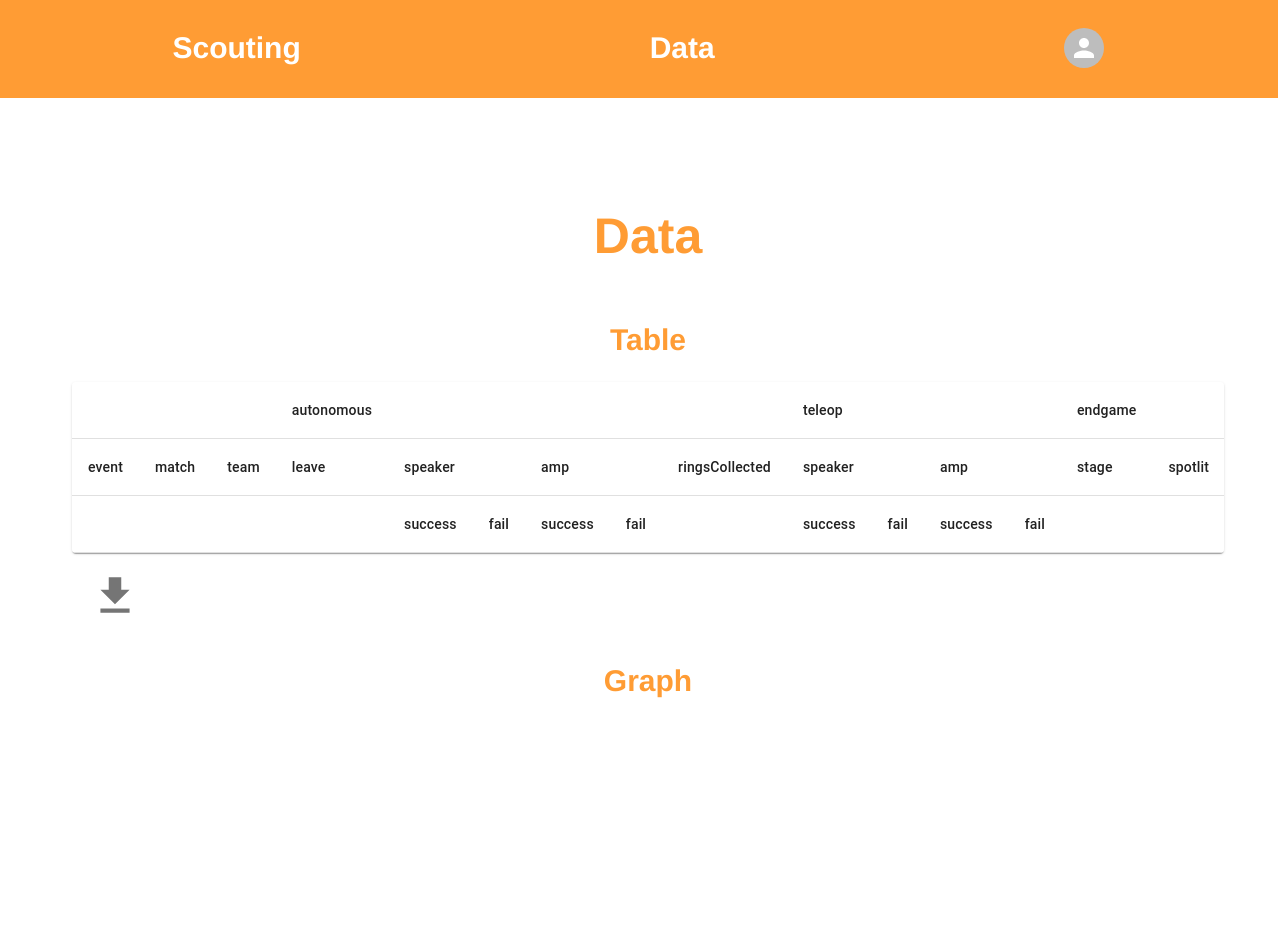
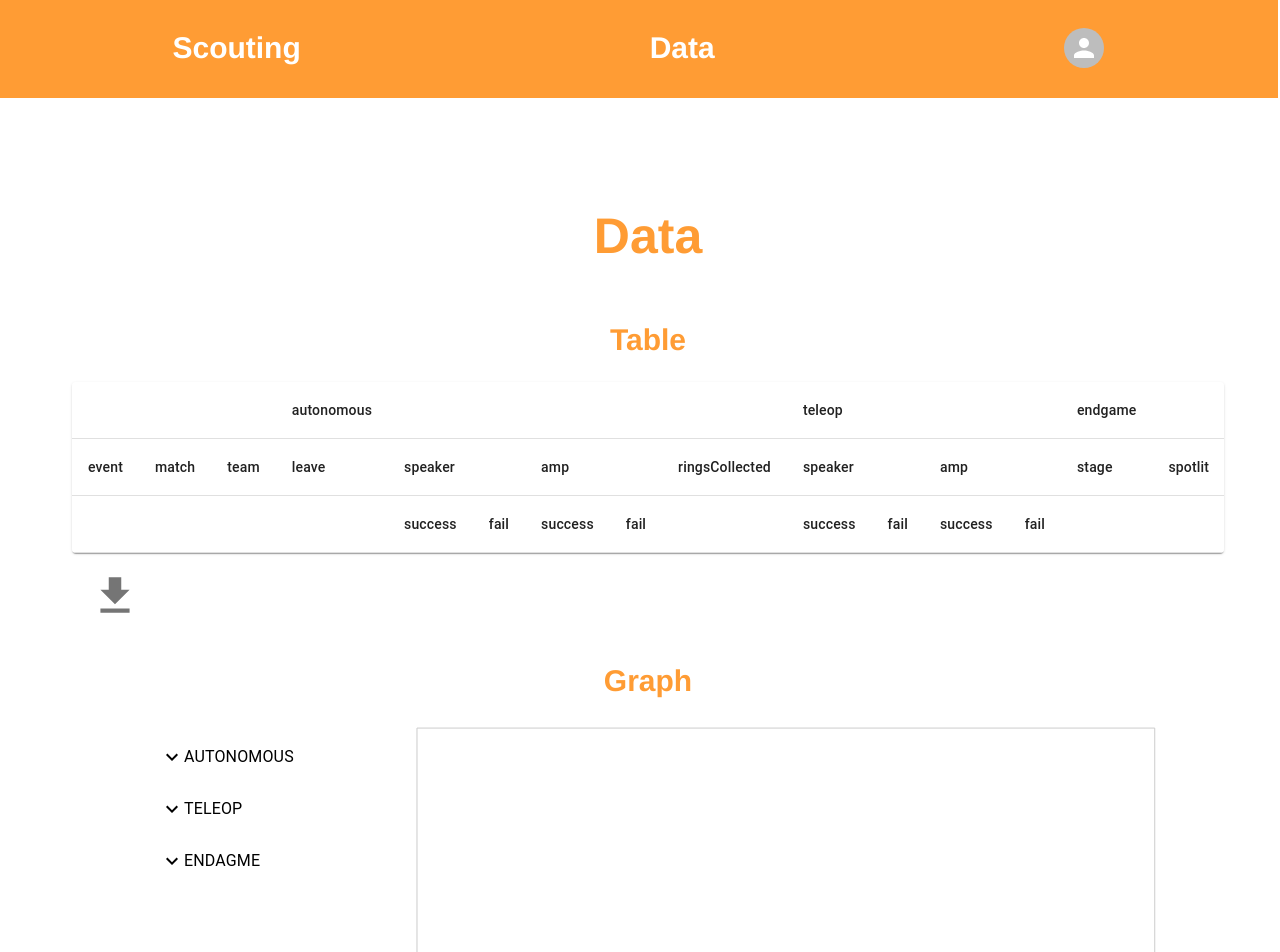
Before and after one commit to Mika4239/kassandra2024, a React (Vite) app: page /data in a window 1280 px wide. Shown: the top 952 px of the page. Before the commit the page ends 800 px from the top, so only its background shows below. Built offline with nearby package versions, Linux system fonts and the light colour scheme.

Commit message:
feat(addDataView): added graph for viewing averages

```diff
--- a/package.json
+++ b/package.json
@@ -20,7 +20,9 @@
     "react-dom": "^18.2.0",
     "react-redux": "^9.1.0",
     "react-router-dom": "^6.21.2",
+    "recharts": "^2.12.0",
     "redux-persist": "^6.0.0",
+    "ts-transformer-keys": "^0.4.4",
     "tss-react": "^4.9.3"
   },
   "devDependencies": {
--- /dev/null
+++ b/src/components/dataGraph/dataGraph.tsx
@@ -0,0 +1,32 @@
+import {
+  Bar,
+  BarChart,
+  CartesianGrid,
+  Legend,
+  ResponsiveContainer,
+  Tooltip,
+  XAxis,
+  YAxis,
+} from "recharts";
+import { DataGraphProps } from "./dataGraphProps.js";
+
+const DataGraph: React.FC<DataGraphProps> = (props) => {
+  const { data } = props;
+
+  return (
+    <>
+      <ResponsiveContainer width='80%' minHeight='500px'>
+        <BarChart data={data}>
+          <CartesianGrid />
+          <XAxis dataKey="team" />
+          <YAxis />
+          <Tooltip />
+          <Legend />
+          <Bar dataKey="number" fill="#ff9c34" />
+        </BarChart>
+      </ResponsiveContainer>
+    </>
+  );
+};
+
+export default DataGraph;
--- /dev/null
+++ b/src/components/dataGraph/dataGraphProps.ts
@@ -0,0 +1,5 @@
+import { MatchData } from "../../types/matchData.js";
+
+export interface DataGraphProps {
+    data: MatchData[];
+}
--- /dev/null
+++ b/src/components/selectGraph/selectGraph.tsx
@@ -0,0 +1,57 @@
+import { useState } from "react";
+import List from "@mui/material/List";
+import ListItem from "@mui/material/ListItem";
+import ListItemText from "@mui/material/ListItemText";
+import Collapse from "@mui/material/Collapse";
+import ExpandMoreIcon from "@mui/icons-material/ExpandMore";
+import ExpandLessIcon from "@mui/icons-material/ExpandLess";
+import { Button, Typography } from "@mui/material";
+import useStyles from "./selectGraphStyles";
+
+const AUTONOMOUS_TITLE = "Autonomous";
+const TELEOP_TITLE = "Teleop";
+const ENDGAME_TITLE = "Endagme";
+
+const AUTONOMOUS_OPTIONS = ["leave", "speaker", "amp", "rings collected"];
+const TELEOP_OPTIONS = ["speaker", "amp"];
+const ENDGAME_OPTIONS = ["stage", "spotlit", "trap"];
+
+const PeriodItem: React.FC<PeriodItemProps> = (props) => {
+  const { period, options } = props;
+  const { classes } = useStyles();
+
+  const [open, setOpen] = useState<boolean>(false);
+
+  return (
+    <ListItem className={classes.selectList}>
+      <Button onClick={() => setOpen(!open)}  className={classes.option} >
+        {open ? <ExpandLessIcon /> : <ExpandMoreIcon />}
+        <Typography>{period}</Typography>
+      </Button>
+      <Collapse in={open}>
+        <List>
+          {options.map((option, index) => (
+            <ListItem key={index}>
+              <Button>
+                <ListItemText primary={option} className={classes.option} />
+              </Button>
+            </ListItem>
+          ))}
+        </List>
+      </Collapse>
+    </ListItem>
+  );
+};
+const SelectGraph = () => {
+  const { classes } = useStyles();
+
+  return (
+    <List className={classes.selectList} >
+      <PeriodItem period={AUTONOMOUS_TITLE} options={AUTONOMOUS_OPTIONS} />
+      <PeriodItem period={TELEOP_TITLE} options={TELEOP_OPTIONS} />
+      <PeriodItem period={ENDGAME_TITLE} options={ENDGAME_OPTIONS} />
+    </List>
+  );
+};
+
+export default SelectGraph;
--- /dev/null
+++ b/src/components/selectGraph/selectGraphProps.ts
@@ -0,0 +1,4 @@
+interface PeriodItemProps {
+    period: string;
+    options: string[];
+}
--- /dev/null
+++ b/src/components/selectGraph/selectGraphStyles.tsx
@@ -0,0 +1,16 @@
+import { makeStyles } from "tss-react/mui";
+
+const useStyles = makeStyles()({
+    selectList: {
+        display: 'flex',
+        flexDirection: 'column',
+        justifyContent: 'left',
+        alignItems: 'start'
+    },
+    option: {
+        color: 'black',
+        alignItems: 'center'
+    }
+});
+
+export default useStyles;
--- a/src/views/data/data.tsx
+++ b/src/views/data/data.tsx
@@ -1,5 +1,7 @@
+import DataGraph from "../../components/dataGraph/dataGraph";
 import DataTable from "../../components/dataTable/dataTable";
 import NavBar from "../../components/navBar/navBar";
+import SelectGraph from "../../components/selectGraph/selectGraph";
 import useStyles from "./dataStyles";
 
 const DATA_TITLE = 'Data';
@@ -18,6 +20,10 @@ const Data: React.FC = () => {
                 <h2 className={classes.subTitle}>{TABLE_TITLE}</h2>
                 <DataTable data={[]} />
                 <h2 className={classes.subTitle}>{GRAPH_TITLE}</h2>
+                <div className={classes.graph}>
+                    <SelectGraph />
+                    <DataGraph data={[]} key={''}/>
+                </div>
             </div>
         </>
     );
--- a/src/views/data/dataStyles.tsx
+++ b/src/views/data/dataStyles.tsx
@@ -16,6 +16,11 @@ const useStyles = makeStyles()({
     subTitle: {
         fontSize: '30px',
         color: '#ff9c34'
+    },
+    graph: {
+        width: '80vw',
+        height: '20px',
+        display: 'flex'
     }
 });
 
```
Also changed, not shown: 1 other file (tests, documents, lock files or other folders).
